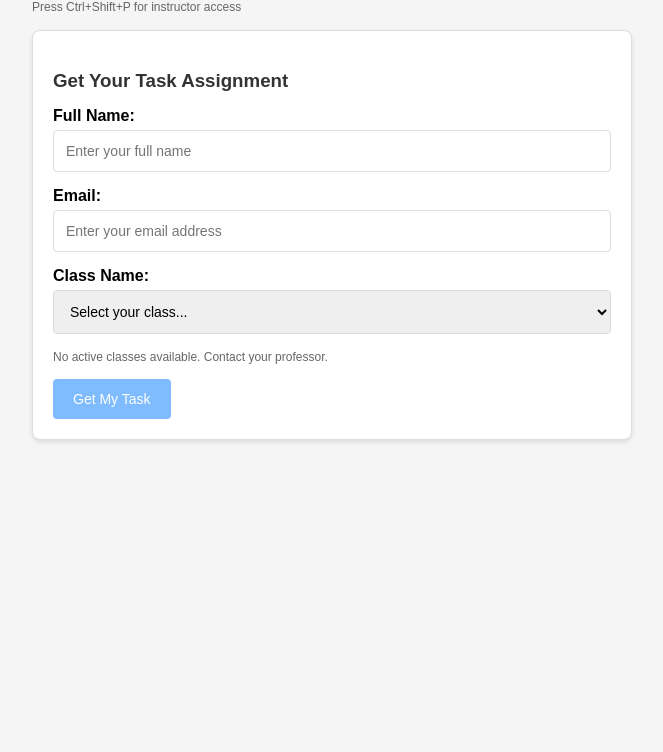
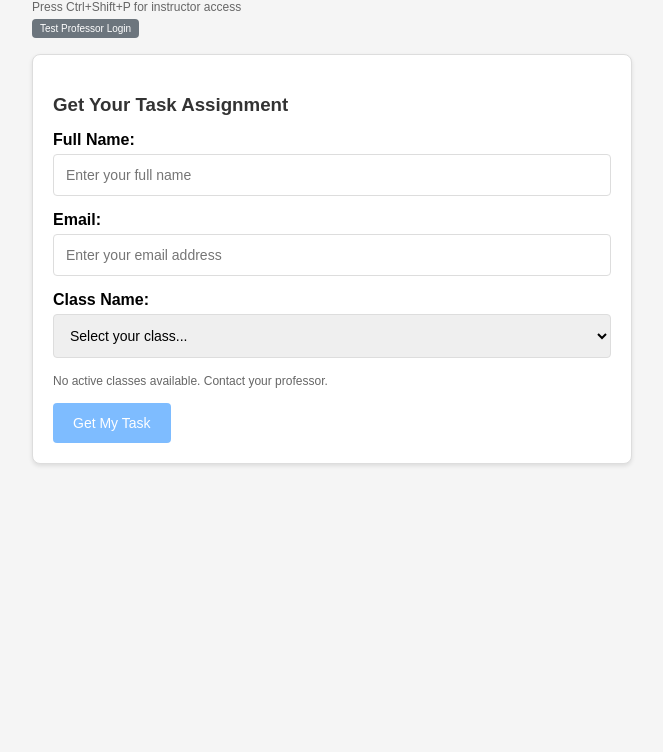
Before and after one commit to shareli-create/critical-thinking-app, a plain HTML site: page index.html in a window 1280 px wide. Shown: the part 88-840 px from the top of the page, without its empty margins (308-971 px from the left). Drawn offline with Linux system fonts and the light colour scheme.

Commit message:
Update index.html

```diff
--- a/index.html
+++ b/index.html
@@ -49,7 +49,10 @@
         <!-- Student Interface -->
         <div id="studentView">
             <h1>Critical Thinking Task System</h1>
-            <div class="text-small mb-3">Press Ctrl+Shift+P for instructor access</div>
+            <div class="text-small mb-3">
+                Press Ctrl+Shift+P for instructor access
+                <br><button onclick="showProfessorModal()" class="btn btn-secondary" style="font-size: 10px; padding: 4px 8px; margin-top: 5px;">Test Professor Login</button>
+            </div>
 
             <!-- Get Task Form -->
             <div id="getTaskSection" class="card">
```
